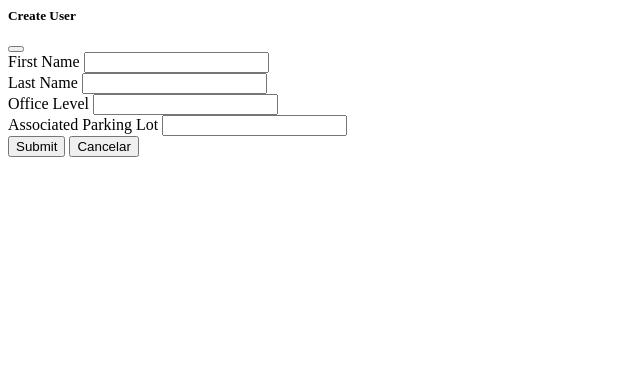
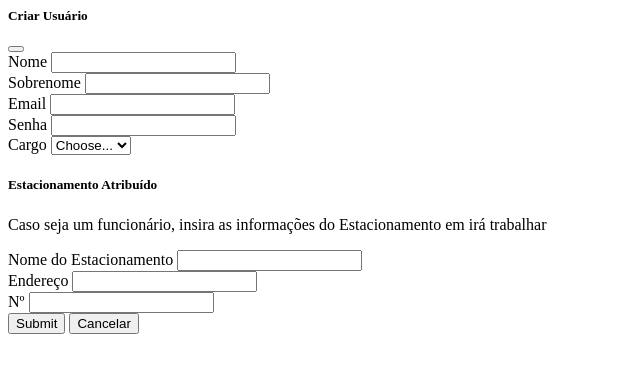
Before and after one commit to GustavoSept/IoT_Park, a Flask app: template frontend/iotPark/templates/modals/create_user_modal.html in a window 1280 px wide. Shown: the top 373 px of the page, without its empty margins (0-640 px from the left). Run offline with Flask 3, Linux system fonts and the light colour scheme; the template is opened without the code that fills it, so the values that code supplies are empty.

Commit message:
adding user authentication to the frontend

```diff
--- a/frontend/iotPark/templates/modals/create_user_modal.html
+++ b/frontend/iotPark/templates/modals/create_user_modal.html
@@ -1,28 +1,55 @@
-<!-- Create User Modal -->
 <div class="modal fade" id="createUserModal" tabindex="-1" aria-labelledby="createUserModalLabel" aria-hidden="true">
     <div class="modal-dialog">
       <div class="modal-content">
         <div class="modal-header">
-          <h5 class="modal-title" id="createUserModalLabel">Create User</h5>
+          <h5 class="modal-title" id="createUserModalLabel">Criar Usuário</h5>
           <button type="button" class="btn-close" data-bs-dismiss="modal" aria-label="Close"></button>
         </div>
         <div class="modal-body">
-          <form>
+          <form hx-post="http://localhost:8080/api/create-user" method="post">
             <div class="mb-3">
-              <label for="firstName" class="form-label">First Name</label>
-              <input type="text" class="form-control" id="firstName" name="first_name">
+              <label for="user_f_name" class="form-label">Nome</label>
+              <input type="text" class="form-control" id="firstName" name="user_f_name">
             </div>
             <div class="mb-3">
-              <label for="lastName" class="form-label">Last Name</label>
-              <input type="text" class="form-control" id="lastName" name="last_name">
+              <label for="user_l_name" class="form-label">Sobrenome</label>
+              <input type="text" class="form-control" id="lastName" name="user_l_name">
             </div>
             <div class="mb-3">
-              <label for="officeLevel" class="form-label">Office Level</label>
-              <input type="text" class="form-control" id="officeLevel" name="office_level">
+              <label for="u_auth_email" class="form-label">Email</label>
+              <input type="email" class="form-control" id="uAuthEmail" name="u_auth_email" required>
             </div>
             <div class="mb-3">
-              <label for="associatedPl" class="form-label">Associated Parking Lot</label>
-              <input type="text" class="form-control" id="associatedPl" name="associated_pl">
+              <label for="raw_password" class="form-label">Senha</label>
+              <input type="password" class="form-control" id="user_password" name="raw_password">
+            </div>
+            <div class="mb-3">
+              <label for="user_oflvl" class="form-label">Cargo</label>
+              <select class="form-control" id="officeLevel" name="user_oflvl" required>
+                <option value="">Choose...</option>
+                <option value="operador">Operador</option>
+                <option value="lavador">Lavador</option>
+                <option value="vendedor">Vendedor</option>
+                <option value="dono">Dono</option>
+                <option value="gerente">Gerente</option>
+              </select>
+            </div>
+
+            <div>
+              <h5>Estacionamento Atribuído</h5>
+              <p>Caso seja um funcionário, insira as informações do Estacionamento em irá trabalhar</p>
+            </div>
+            <div class="mb-3">
+              <label for="pl_name" class="form-label">Nome do Estacionamento</label>
+              <input type="text" class="form-control" id="pl_name" name="pl_name">
+            </div>
+            <div class="mb-3">
+              <label for="pl_adstr" class="form-label">Endereço</label>
+              <input type="text" class="form-control" id="pl_adstr" name="pl_adstr">
+            </div>
+            <div class="mb-3">
+              <label for="pl_adnum" class="form-label">Nº</label>
+              <input type="number" class="form-control" id="pl_adnum" name="pl_adnum">
             </div>
             <button type="submit" class="btn btn-primary">Submit</button>
             <button type="button" class="btn btn-secondary" data-bs-dismiss="modal">Cancelar</button>
```
Also changed, not shown: frontend/iotPark/routes.py (+5 -2 lines), frontend/iotPark/templates/home.html (+28 -2 lines).
